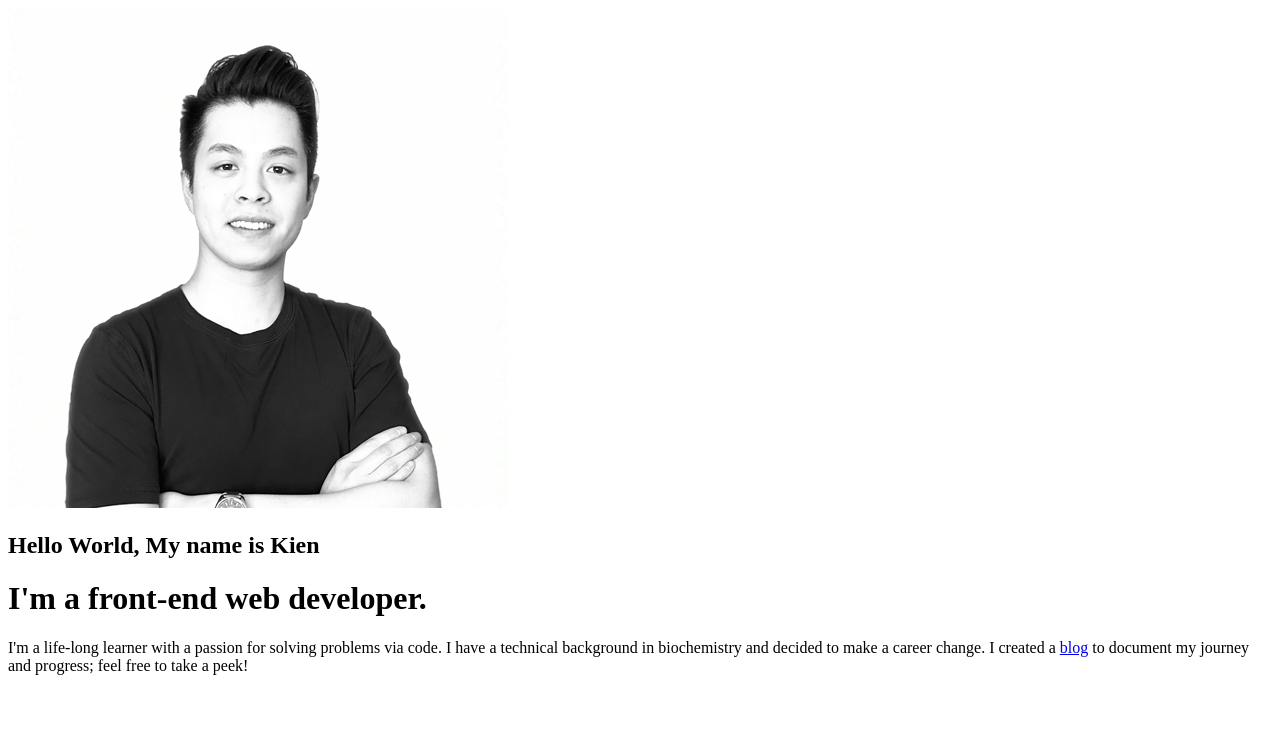
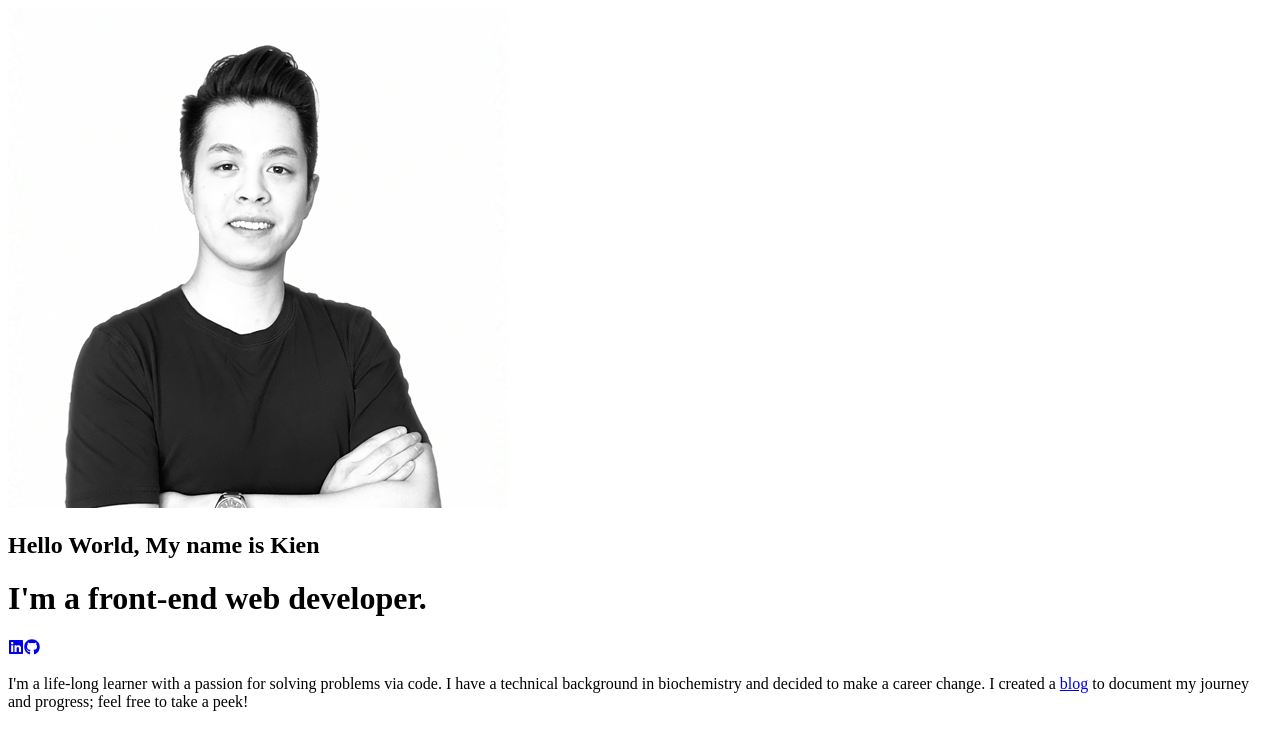
Before and after one commit to kxdang/Kien-portfolio-v1, a Gatsby site: page / in a window 1280 px wide. Built offline with nearby package versions, Linux system fonts and the light colour scheme; Gatsby itself is replaced by a stand-in of ours.

Commit message:
adding linkedin and github contact to the front of the page, edited contact page

```diff
--- a/src/pages/index.jsx
+++ b/src/pages/index.jsx
@@ -1,5 +1,6 @@
 import React from "react";
 import Avatar from "../components/Avatar";
+import { FaLinkedin, FaGithub } from "react-icons/fa";
 
 import HeadlineWithFocus from "../components/HeadlineWithFocus";
 
@@ -17,11 +18,30 @@ const Index = props => {
       >
         I'm a front-end web developer.
       </HeadlineWithFocus>
+      <div className="c-content-box__contact">
+        <div className="c-content-box__contact--logo">
+          <a
+            href="https://www.linkedin.com/in/kien-dang/"
+            target="_blank"
+            rel="noopener noreferrer"
+          >
+            <FaLinkedin />
+          </a>
+          <a
+            href="https://github.com/kxdang"
+            target="_blank"
+            rel="noopener noreferrer"
+          >
+            <FaGithub className="c-content-box__contact--svg" />
+          </a>
+        </div>
+
+      </div>
       <p className="__intro">
         I'm a life-long learner with a passion for solving problems via code. I
         have a technical background in biochemistry and decided to make a career
         change. I created a <a href="https://www.kiendang.me/about">blog</a> to
-        document my journey and progress; feel free to take a peek!
+              document my journey and progress; feel free to take a peek!
       </p>
     </div>
   );
--- a/src/scss/components/_content-box_.scss
+++ b/src/scss/components/_content-box_.scss
@@ -2,7 +2,50 @@
   display: block;
   padding: 1.5rem 0 2rem;
   text-align: center;
+
+  &__contact {
+    padding: 0.5rem 0 1rem;
+    display: grid;
+    grid-template-columns: 1fr min-content 1fr;
+    grid-column-gap: 0.5rem;
+    align-items: center;
+
+    &--logo {
+      display: flex;
+    }
+
+    a {
+      border-bottom: none;
+    }
+
+    svg {
+      vertical-align: middle;
+      color: $light-gray-color;
+      font-size: 1.3em;
+      margin: 0 0.4rem;
+      text-decoration: none;
+
+    }
+
+    &::before {
+      content: "";
+      height: 1px;
+      display: block;
+      background-color: $lighter-gray-color;
+      margin-left: 5rem;
+    }
+
+    &::after {
+      content: "";
+      height: 1px;
+      display: block;
+      background-color: $lighter-gray-color;
+      margin-right: 5rem;
+    }
+
+  }
 }
+
 
 .c-content-box__subheadline--with-button {
   display: inline;
--- a/src/scss/settings/_colors.scss
+++ b/src/scss/settings/_colors.scss
@@ -1,6 +1,7 @@
 $dark-gray-color: #333;
 $mid-gray-color: #666; //OG #666
 $light-gray-color: #999;
+$lighter-gray-color: rgb(184, 184, 184);
 $dark-red-color: #d00;
 $white-color: #fff;
 $lila-color: rgb(15, 76, 117); // #744C9E;
```
Also changed, not shown: src/pages/contact.jsx (+0 -20 lines).
